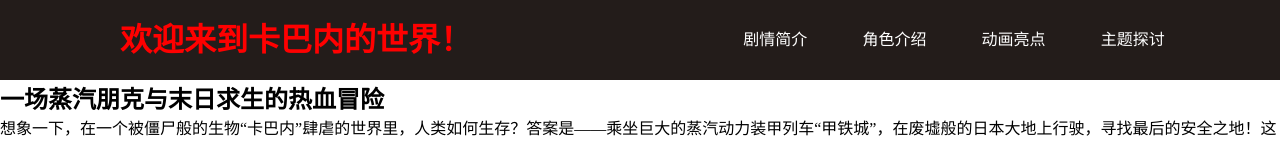
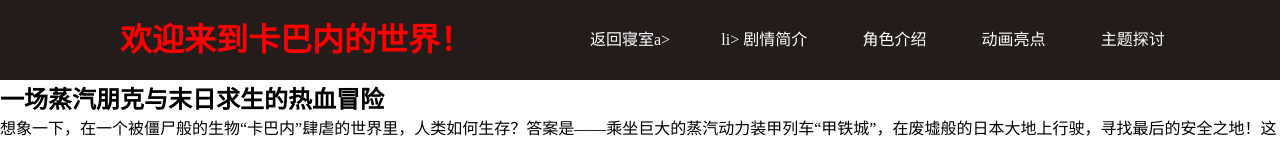
Before and after one commit to suiji6666/xuebai.github.io, a plain HTML site: page index.html in a window 1280 px wide. Shown: the top 142 px of the page. Drawn offline with Linux system fonts and the light colour scheme.

Commit message:
Update index.html

```diff
--- a/index.html
+++ b/index.html
@@ -11,6 +11,7 @@
     <h1 style="color:red">欢迎来到卡巴内的世界！</h1>
     <nav>
     <ul>
+        <li><a href="https://za666-dot.github.io/-github.io/za925/118homepage">返回寝室</a>a></li>li>
         <li><a href="web/1.html">剧情简介</a></li>
         <li><a href="web/2.html">角色介绍</a></li>
         <li><a href="web/3.html">动画亮点</a></li>
```
